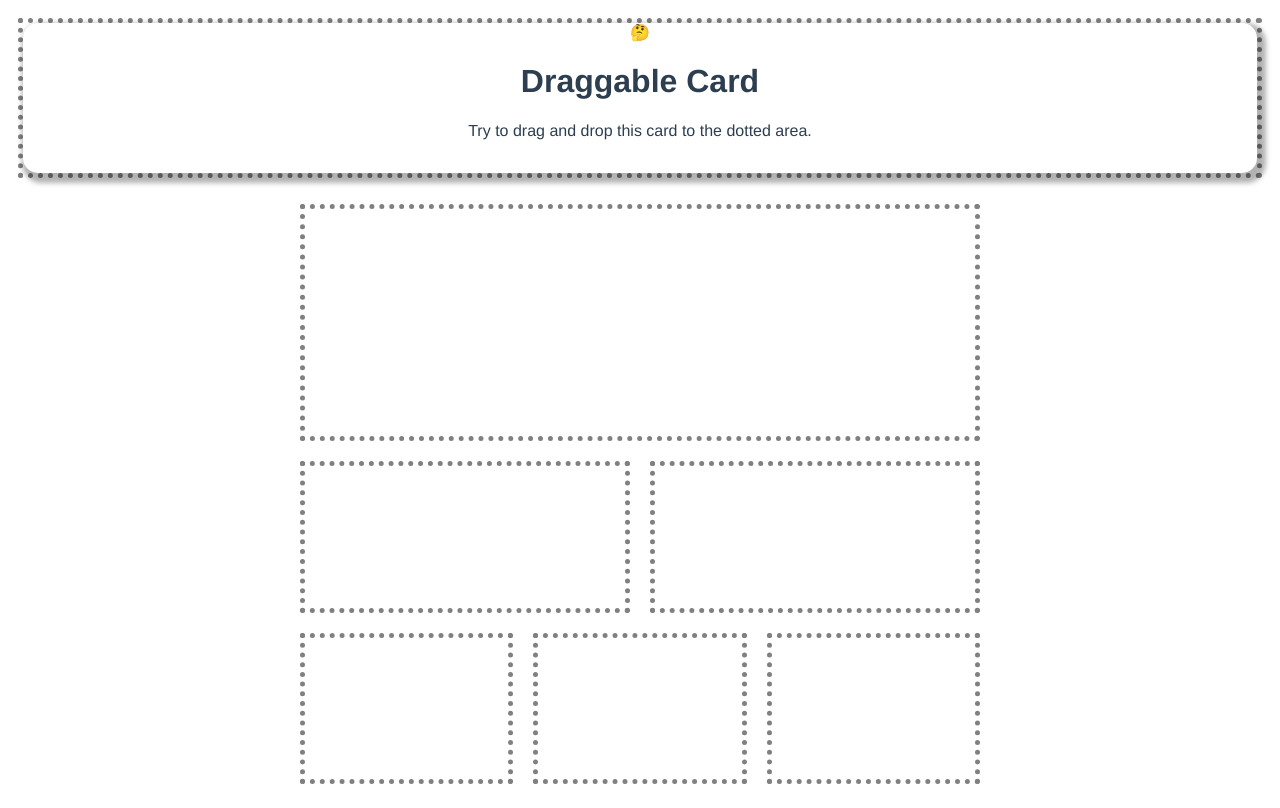
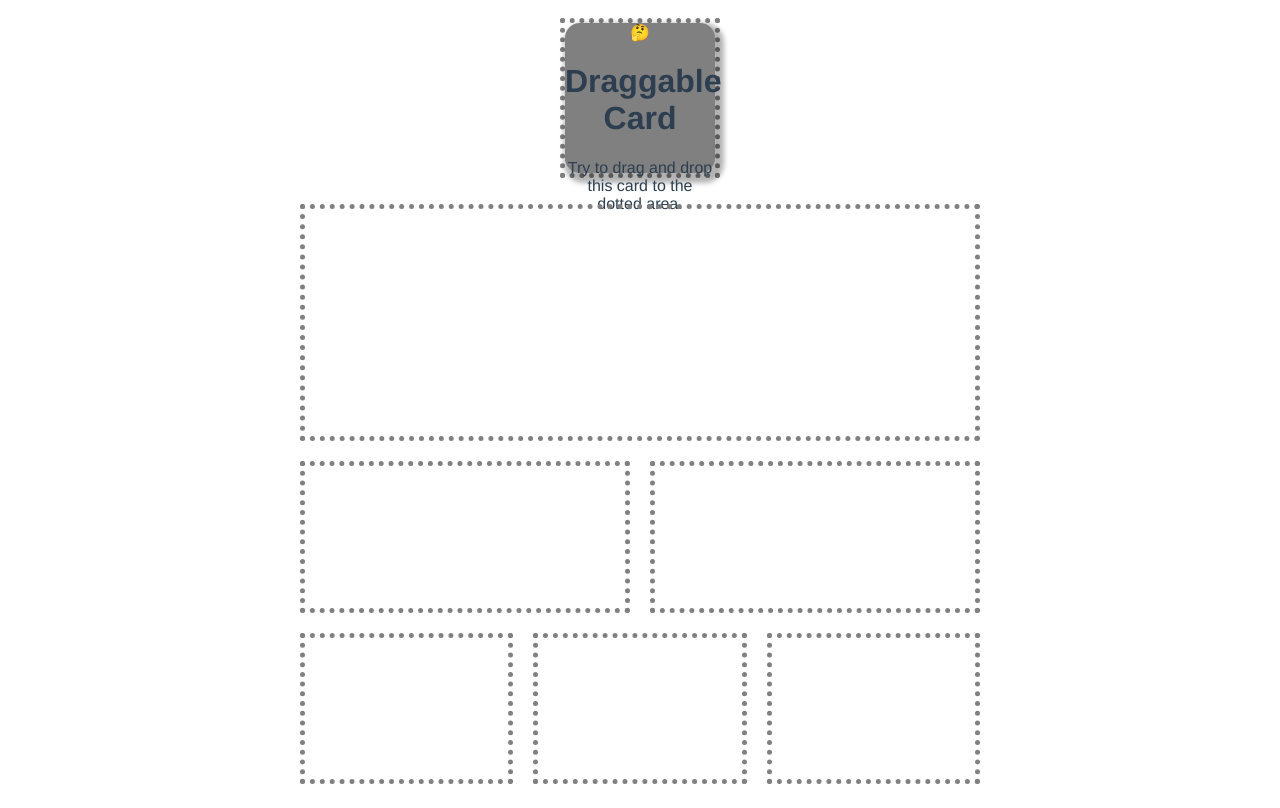
Before and after one commit to Kilimanjaro-a2/CSSContainerQueriesExperimentWithVue, a Vue app: page / in a window 1280 px wide. Built offline with nearby package versions, Linux system fonts and the light colour scheme.

Commit message:
Color-coded according to container size

```diff
--- a/src/App.vue
+++ b/src/App.vue
@@ -1,6 +1,6 @@
 <template>
   <div class="app">
-    <div class="start-zone container">
+    <div class="start-container">
       <CardSlot
         class="card-slot"
         :card="zoneName == 'default' ? card : null"
@@ -105,25 +105,17 @@ export default {
   height: 600px;
   padding: 6px;
 }
-.start-zone {
-  height: 180px;
-  width: 180px;
-}
+
 
 .container {
   display: flex;
   width: 100%;
 }
-.top-row {
-  height: 300px;
+.start-container {
+  display: flex;
+  width: 180px;
+  height: 180px;
 }
-.middle-row {
-  height: 200px;
-}
-.bottom-row {
-  height: 200px;
-}
-
 
 .top-row {
   height: 300px;
--- a/src/Card.vue
+++ b/src/Card.vue
@@ -23,7 +23,7 @@ export default {
   width: 100%;
   height: 100%;
   box-sizing: border-box;
-
+  background-color: gray;
   box-shadow: 4px 5px 5px 5px rgba(0, 0, 0, 0.3);
   border-radius: 15px;
 }
@@ -35,22 +35,23 @@ export default {
 
 @container (min-width: 0px) {
   .card {
-    background-color: white;
+    background-color: pink;
+    padding: 5px;
   }
   .image {
     display: none;
   }
   .title {
-    font-size: 18px;
+    font-size: 20px;
   }
   .message {
-    font-size: 14px;
+    font-size: 16px;
   }
 }
 
 @container (min-width: 300px) {
   .card {
-    color: red;
+    color: green;
     padding: 20px;
 
     display: flex;
@@ -65,6 +66,7 @@ export default {
   }
   .title {
     font-size: 20px;
+    color: yellow;
   }
   .message {
     font-size: 14px;
@@ -72,29 +74,4 @@ export default {
   }
 }
 
-@container (min-width: 600px) {
-  .card {
-    color: red;
-    background-color: yellow;
-  }
-  .title {
-    font-size: 60px;
-  }
-  .message {
-    font-size: 26px;
-  }
-  .image {
-    position: absolute;
-    left: 0;
-    top: 0;
-    width: 100%;
-    height: 100%;
-    font-size: 80px;
-    z-index: -1;
-    opacity: 1;
-    background-color: #ffc83d;
-    overflow: hidden;
-    border-radius: inherit;
-  }
-}
 </style>
```
